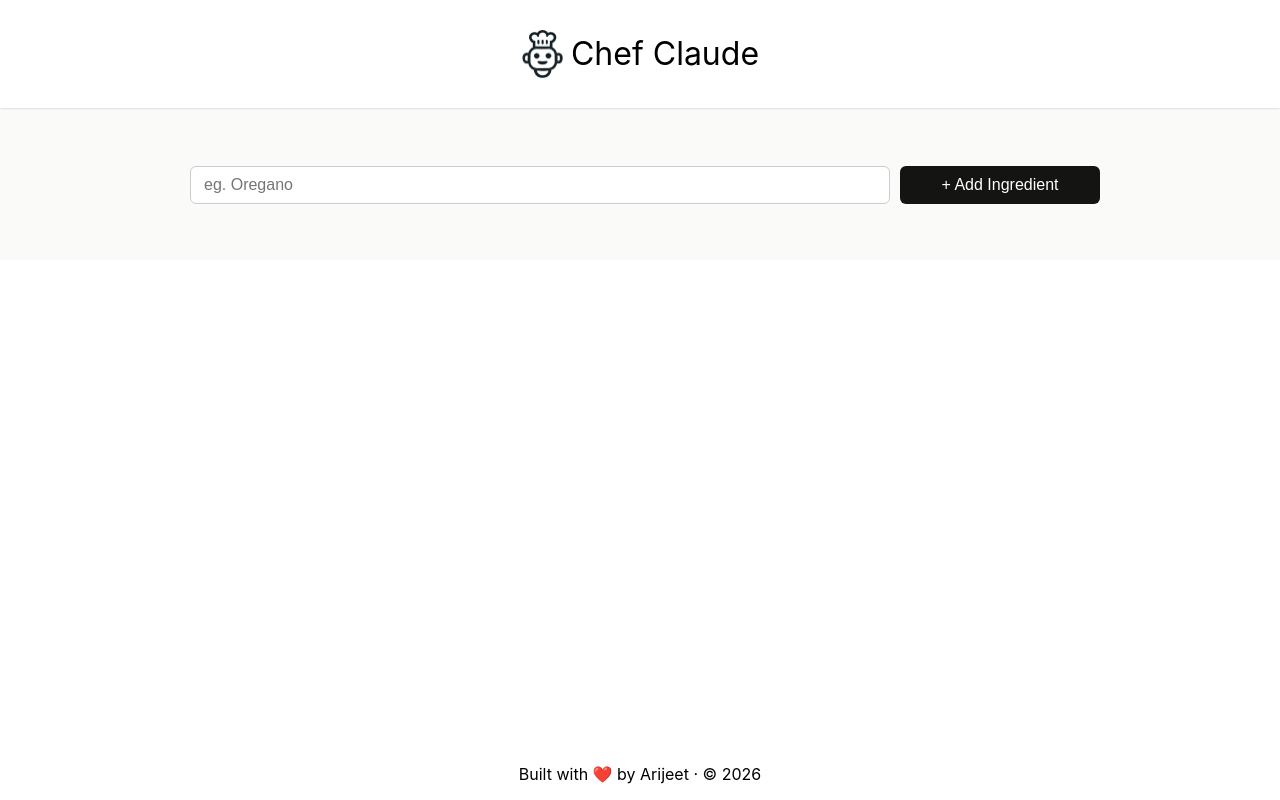
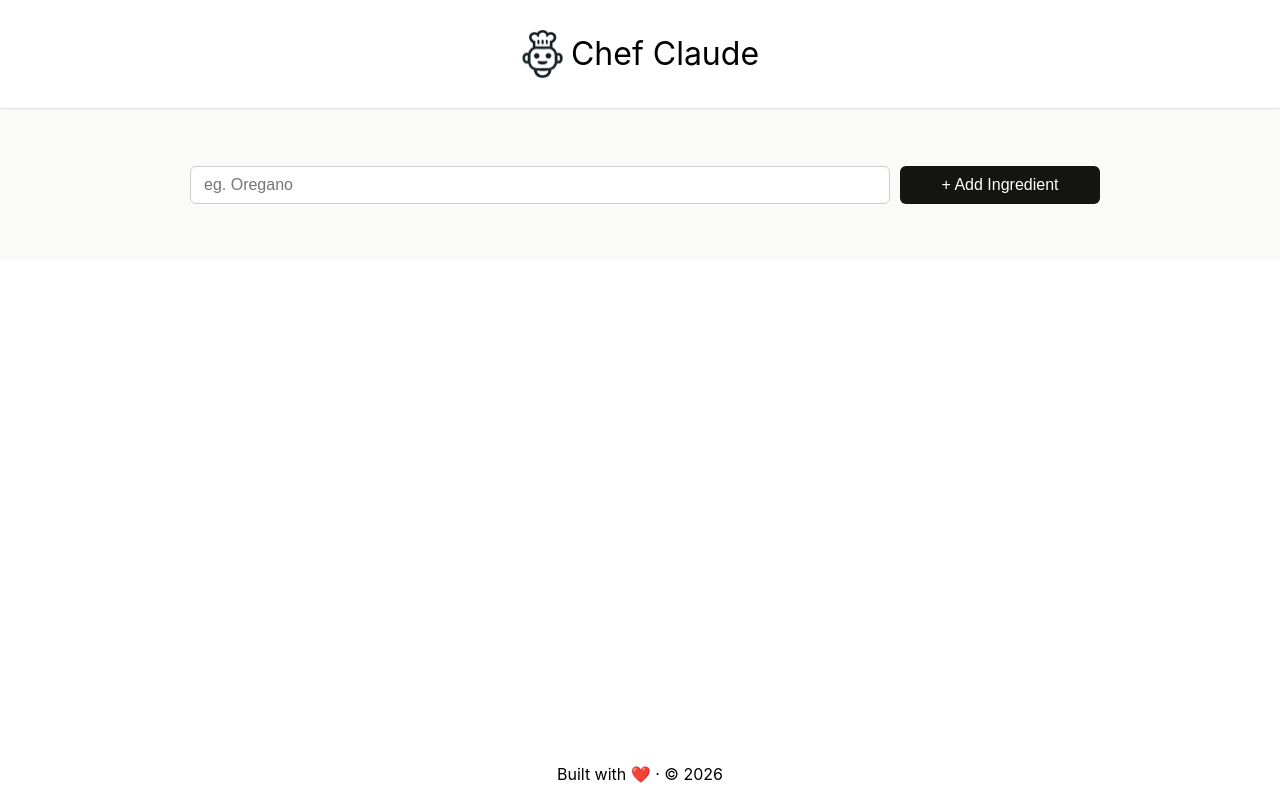
Before and after one commit to Arijeet005/Chef_Claude, a React (Vite) app: page / in a window 1280 px wide. Built offline with nearby package versions, Linux system fonts and the light colour scheme.

Commit message:
a_minor proj

```diff
--- a/src/components/Footer.jsx
+++ b/src/components/Footer.jsx
@@ -3,7 +3,7 @@ import '../index.css'
 const Footer = () => {
   return (
     <footer className="site-footer">
-      Built with ❤️ by Arijeet · © {new Date().getFullYear()}
+      Built with ❤️  · © {new Date().getFullYear()}
     </footer>
   );
 };
```
